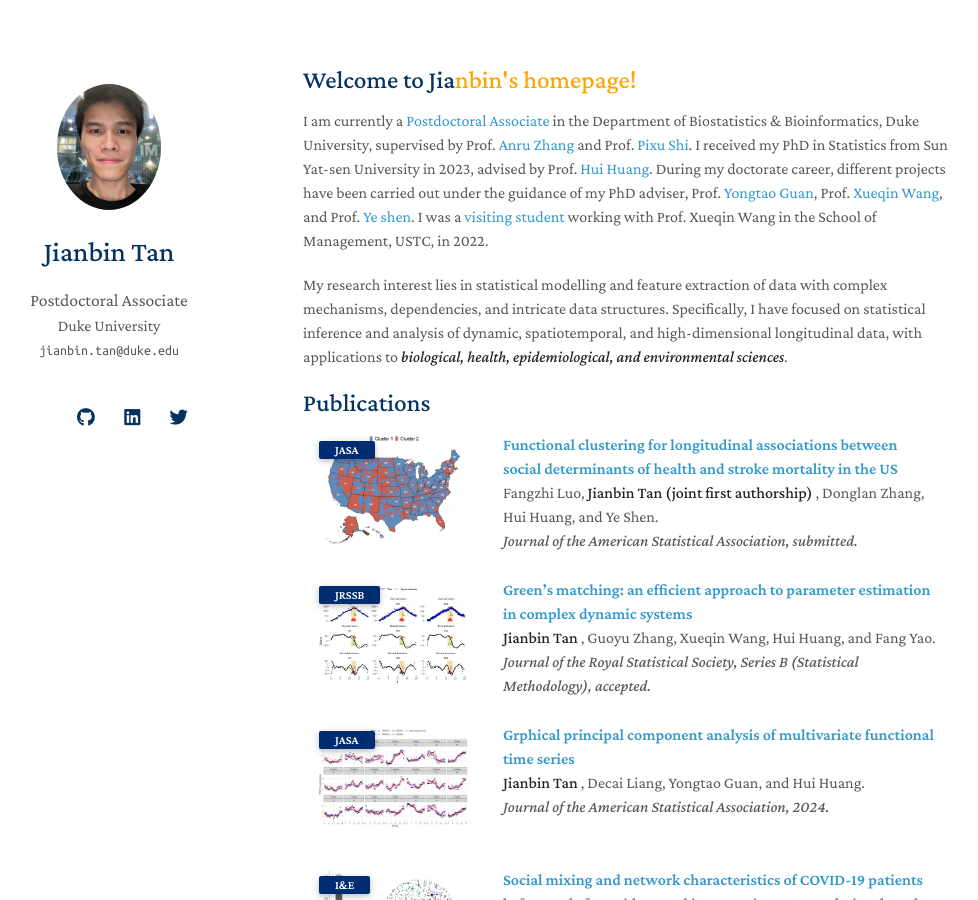
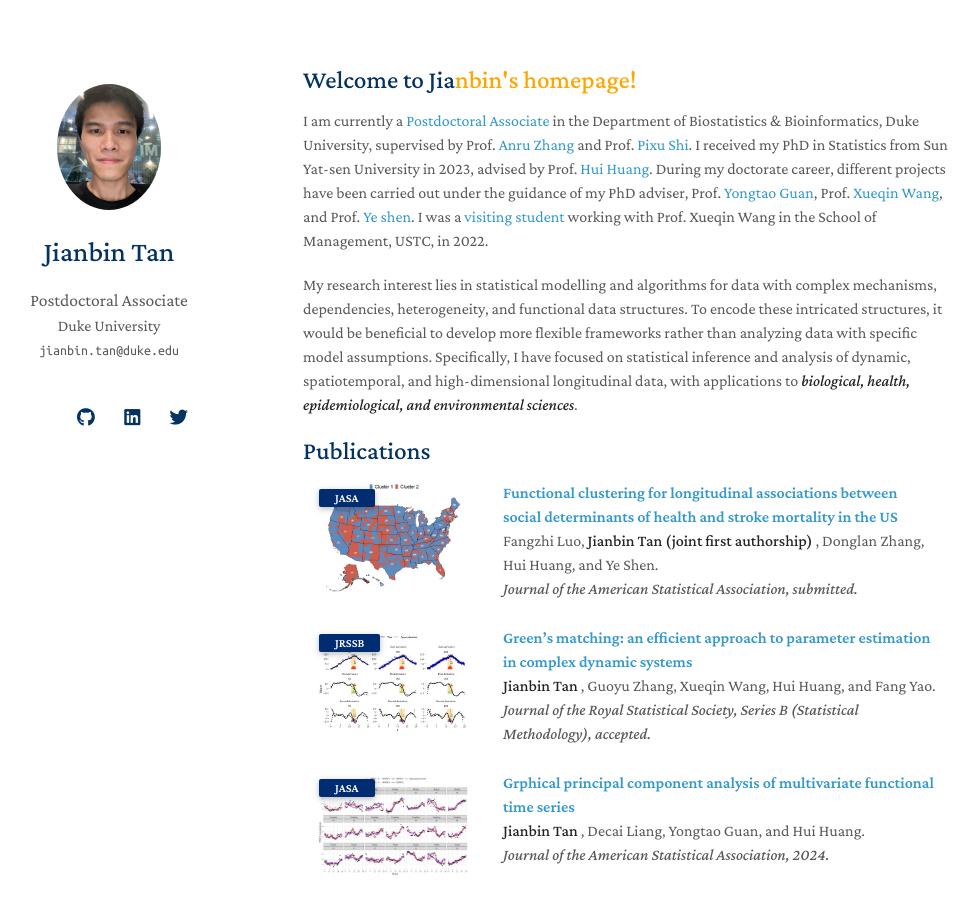
Before and after one commit to Tan-jianbin/Tan-jianbin.github.io, a Jekyll site: the page built from index.md, in a window 1280 px wide and 900 px high. Shown: the whole window, without its empty margins (167-1145 px from the left). Built offline with Jekyll 4.4.1, drawn with Linux system fonts in a browser that asks for light colours; nearby versions of some CDN libraries; a style sheet for code colours, icons or effects is not loaded; our own code applies the rules of GitHub Pages for plain Markdown files.

Commit message:
Update index.md

```diff
--- a/index.md
+++ b/index.md
@@ -6,6 +6,6 @@
 
 I am currently a [Postdoctoral Associate](https://biostat.duke.edu/profile/jianbin-tan) in the Department of Biostatistics & Bioinformatics, Duke University, supervised by Prof. [Anru Zhang](https://anruzhang.github.io) and Prof. [Pixu Shi](https://pixushi.github.io). I received my PhD in Statistics from Sun Yat-sen University in 2023, advised by Prof. [Hui Huang](http://cfas.ruc.edu.cn/kydw/zzyjy/hh/index.htm). During my doctorate career, different projects have been carried out under the guidance of my PhD adviser, Prof. [Yongtao Guan](https://sds.cuhk.edu.cn/en/teacher/1038),  Prof. [Xueqin Wang](https://bs.ustc.edu.cn/english/profile.php?id=650), and Prof. [Ye shen](https://publichealth.uga.edu/faculty-member/ye-shen/). I was a [visiting student](https://statlab905.github.io/author/jianbin-tan/) working with Prof. Xueqin Wang in the School of Management, USTC, in 2022.
 
-My research interest lies in statistical modelling and feature extraction of data with complex mechanisms, dependencies, and intricate data structures. Specifically, I have focused on statistical inference and analysis of dynamic, spatiotemporal, and high-dimensional longitudinal data, with applications to ***biological, health, epidemiological, and environmental sciences***.
+My research interest lies in statistical modelling and algorithms for data with complex mechanisms, dependencies, heterogeneity, and functional data structures. To encode these intricated structures, it would be beneficial to develop more flexible frameworks rather than analyzing data with specific model assumptions. Specifically, I have focused on statistical inference and analysis of dynamic, spatiotemporal, and high-dimensional longitudinal data, with applications to ***biological, health, epidemiological, and environmental sciences***.
 
 {% include_relative _includes/publications.md %}
```
